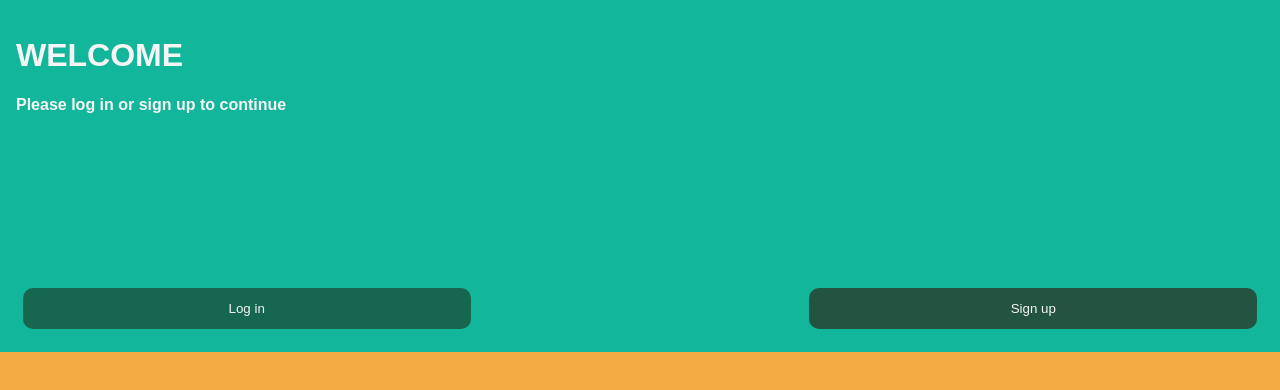
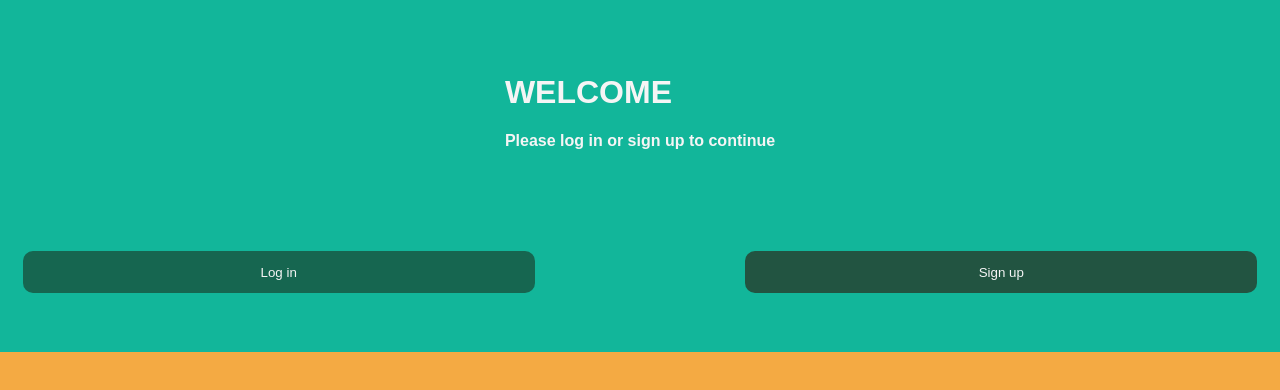
Before and after one commit to JuliCarracedo/Gym-Companion, a React (Create React App) app: page / in a window 1280 px wide. Shown: the top 390 px of the page. Built offline with nearby package versions, Linux system fonts and the light colour scheme.

Commit message:
add more user information

```diff
--- a/src/App.css
+++ b/src/App.css
@@ -10,3 +10,6 @@
   width: 5rem;
   height: 5rem;
 }
+.user-info {
+  justify-content: end;
+}
--- a/src/StyledComponents/styledComponents.js
+++ b/src/StyledComponents/styledComponents.js
@@ -18,13 +18,14 @@ export const BigCard = styled.div`
     display: flex;
     flex-direction: column;
     height: 40vh;
-    justify-content: space-between;
+    justify-content: space-around;
     margin-bottom: 0.5em;
 `;
 
 export const BigCardInner = styled.div`
     display: flex;
     flex-direction: row;
+    justify-content: space-around;
 `;
 export const BigCardButtons = styled.nav`
     display: flex;
@@ -39,7 +40,7 @@ export const PrimaryButton = styled.button`
     background: #166650;
     border-radius: 10px;
     border-width: 0;
-    width: 35vw;
+    width: 40vw;
 `;
 
 export const SecondaryButton = styled.button`
@@ -49,7 +50,7 @@ export const SecondaryButton = styled.button`
     background: #225441;
     border-radius: 10px;
     border-width: 0;
-    width: 35vw;
+    width: 40vw;
 `;
 
 export const SmallCard = styled.div`
--- a/src/UserCard.js
+++ b/src/UserCard.js
@@ -11,6 +11,9 @@ const UserCard = () => (
       <div className="user-info">
         <h2>USERNAME</h2>
         <h4>email@email.com</h4>
+        <h6>25 Years</h6>
+        <h6>86.5 kg</h6>
+        <h6>192.5 cm</h6>
       </div>
     </BigCardInner>
     <BigCardButtons className="bottom">
```
